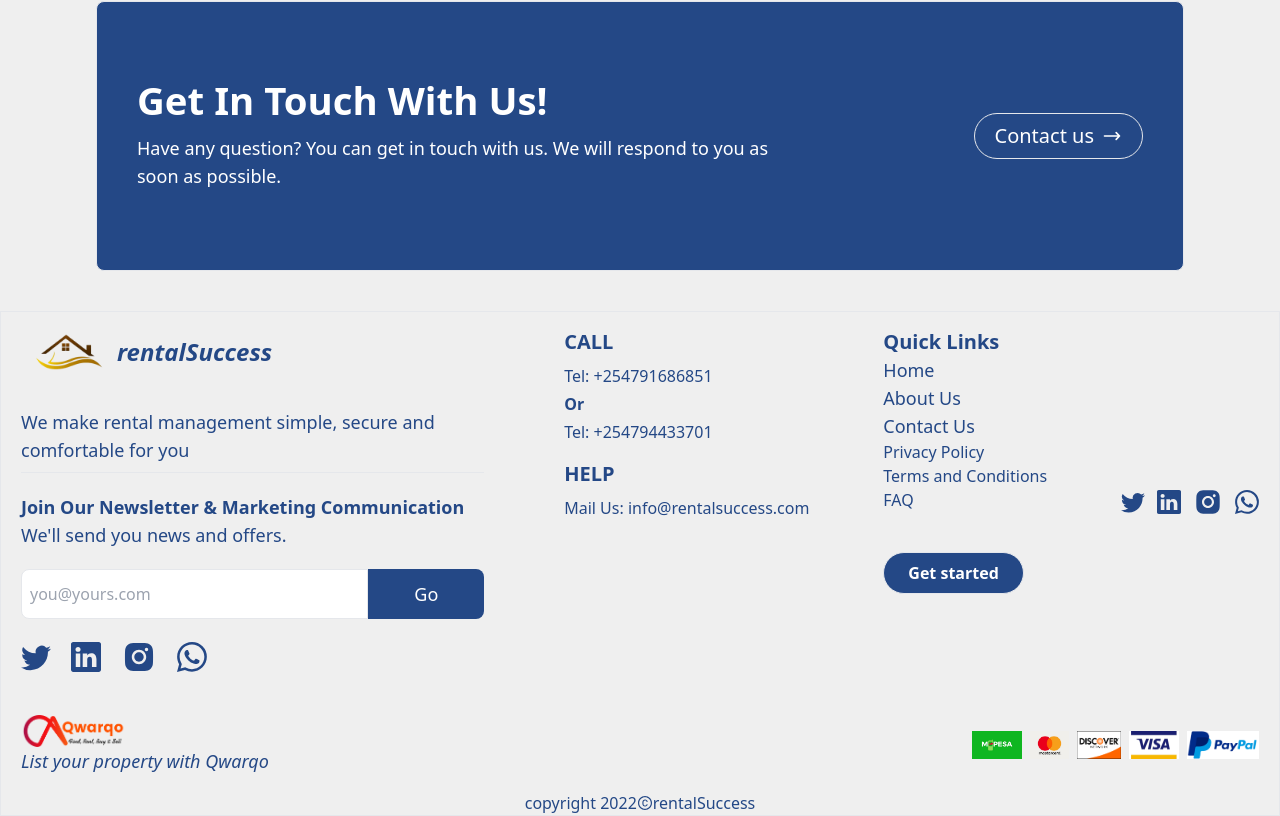
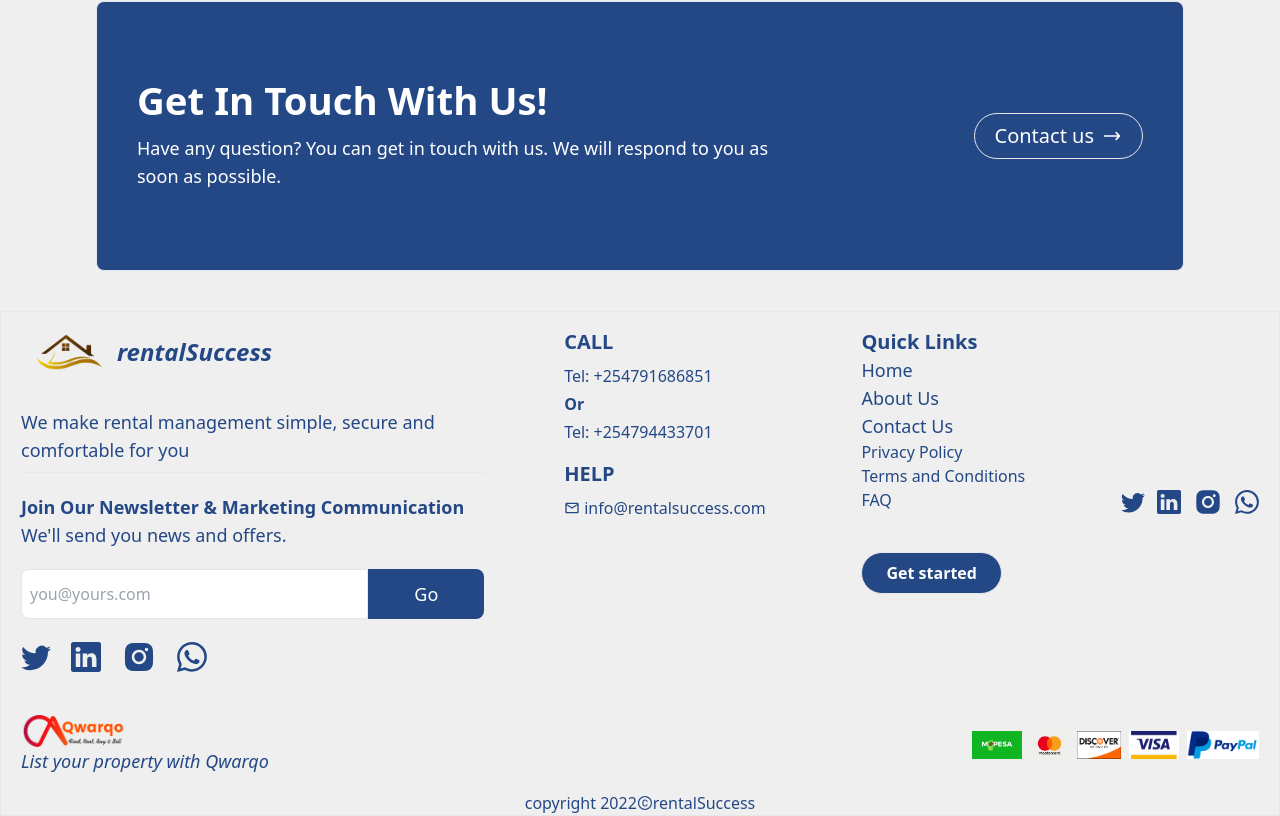
Before and after one commit to amoskyalo/rentals, a React (Create React App) app: page / in a window 1280 px wide. Shown: the part 2665-3481 px from the top of the page. Built offline with nearby package versions, Linux system fonts and the light colour scheme.

Commit message:
added email icon

```diff
--- a/src/Components/Footer/Footer.jsx
+++ b/src/Components/Footer/Footer.jsx
@@ -1,6 +1,7 @@
 import React from "react";
 import logo from "../../Assets/logo2.png";
 import { BsTwitter, BsLinkedin, BsWhatsapp } from "react-icons/bs";
+import { MdOutlineMailOutline } from 'react-icons/md'
 import { AiFillInstagram, AiOutlineCopyrightCircle } from "react-icons/ai";
 import { Link } from "react-router-dom";
 
@@ -89,9 +90,9 @@ const Footer = () => {
                   href="mailto:info@rentalsuccess.com"
                   target="_blank"
                   rel="noreferrer"
-                  className="text-base text-navColor"
+                  className="flex flex-row items-center text-base text-navColor"
                 >
-                  Mail Us: info@rentalsuccess.com
+                  <MdOutlineMailOutline className="mr-1"/> info@rentalsuccess.com
                 </a>
               </div>
             </div>
```
